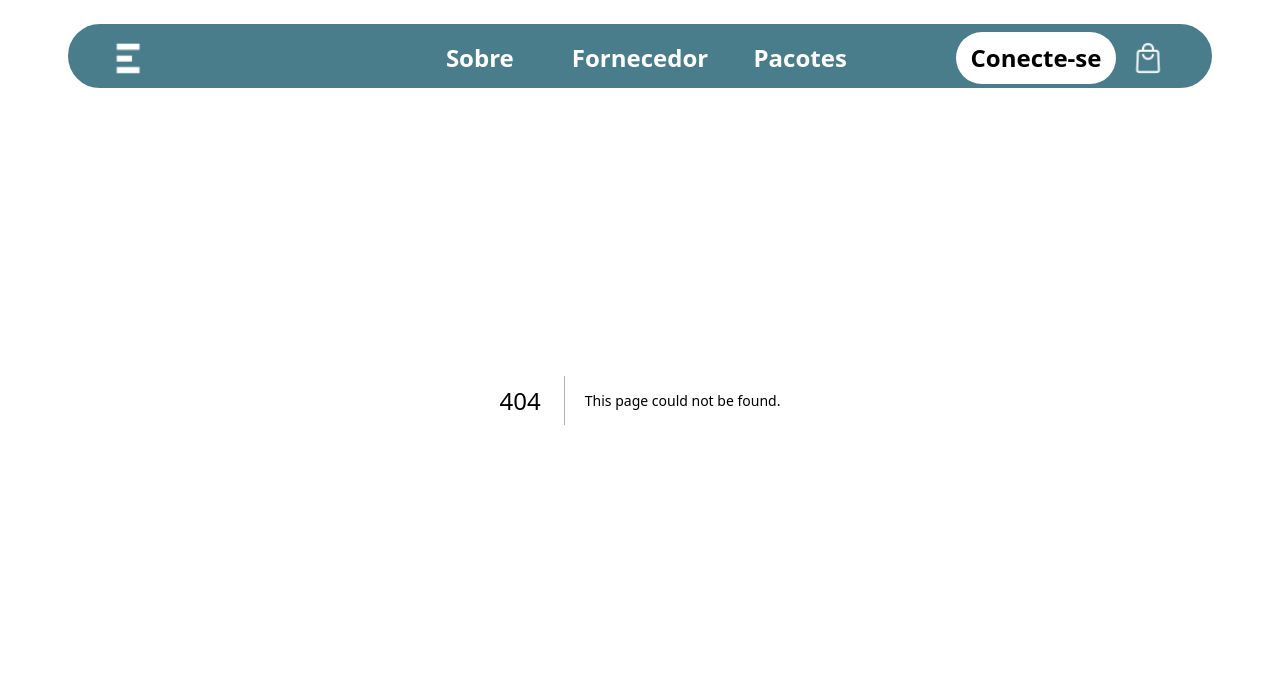
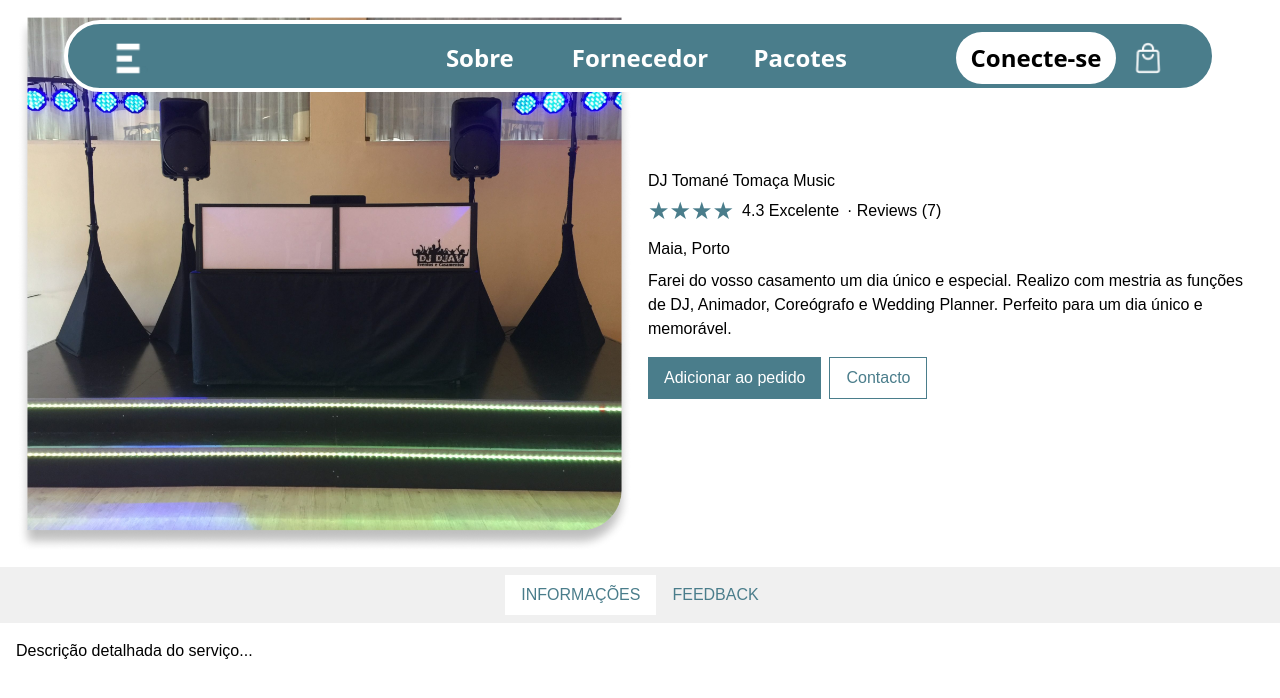
Before and after one commit to yanisfaquir/real_event2, a Next.js app: page /pageDetails in a window 1280 px wide. Before the commit this address had no page. Shown: the top 698 px of the page. Built offline with nearby package versions, Linux system fonts and the light colour scheme.

Commit message:
paginas de registo, e detalhes do serviço em especifico

```diff
--- a/src/pages/login.jsx
+++ b/src/pages/login.jsx
@@ -73,7 +73,7 @@ const LoginPage = () => {
               <GlobalButton
                 size="small"
                 type="primary"
-                path="/start"
+                path="/"
                 text="Login"
               />
             </div>
--- /dev/null
+++ b/src/pages/pageDetails.jsx
@@ -0,0 +1,109 @@
+import React, { useState } from 'react';
+import Image from 'next/image';
+
+const serviceData = {
+  nome: "DJ Tomané Tomaça Music",
+  avaliacao: 4.3,
+  totalReviews: 7,
+  localizacao: "Maia, Porto",
+  descricao: "Farei do vosso casamento um dia único e especial. Realizo com mestria as funções de DJ, Animador, Coreógrafo e Wedding Planner. Perfeito para um dia único e memorável.",
+  imagem: "/assets/pictures/servico.png",
+};
+
+const PageComponent = () => {
+  const [activeTab, setActiveTab] = useState('informacoes');
+  return (
+    <div style={{ fontFamily: 'Arial, sans-serif' }}>
+      <div style={{
+        display: 'flex',
+        alignItems: 'center',
+        justifyContent: 'space-between',
+        margin: '1rem',
+      }}>
+        <div style={{ flex: 1 }}>
+          <Image
+            src={serviceData.imagem}
+            alt={serviceData.nome}
+            width={500}
+            height={300}
+            layout="responsive"
+          />
+        </div>
+        <div style={{ flex: 1, paddingLeft: '1rem' }}>
+          <h2>{serviceData.nome}</h2>
+          <div style={{ display: 'flex', alignItems: 'center' }}>
+            <span style={{ fontSize: '1.5rem', marginRight: '0.5rem', color:'#4A7D8B'}}>{'★'.repeat(Math.round(serviceData.avaliacao))}</span>
+            <span>{serviceData.avaliacao} Excelente</span>
+            <span style={{ marginLeft: '0.5rem' }}>· Reviews ({serviceData.totalReviews})</span>
+          </div>
+          <div style={{ margin: '0.5rem 0' }}>
+            <span>{serviceData.localizacao}</span>
+          </div>
+          <p>{serviceData.descricao}</p>
+          <div style={{ display: 'flex', marginTop: '1rem' }}>
+            <button style={{
+              padding: '0.5rem 1rem',
+              marginRight: '0.5rem',
+              border: 'none',
+              backgroundColor: '#4A7D8B',
+              color: '#fff',
+              cursor: 'pointer',
+            }}>
+              Adicionar ao pedido
+            </button>
+            <button style={{
+              padding: '0.5rem 1rem',
+              border: '1px solid #4A7D8B',
+              backgroundColor: '#fff',
+              color: '#4A7D8B',
+              cursor: 'pointer',
+            }}>
+              Contacto
+            </button>
+          </div>
+        </div>
+      </div>
+      <div style={{
+        backgroundColor: '#f0f0f0',
+        display: 'flex',
+        justifyContent: 'center',
+        padding: '0.5rem 0',
+      }}>
+        <button style={{
+          padding: '0.5rem 1rem',
+          border: 'none',
+          color: '#4A7D8B',
+          backgroundColor: activeTab === 'informacoes' ? '#fff' : 'transparent',
+          cursor: 'pointer',
+        }} onClick={() => setActiveTab('informacoes')}>
+          INFORMAÇÕES
+        </button>
+        <button style={{
+          padding: '0.5rem 1rem',
+          border: 'none',
+          color: '#4A7D8B',
+          backgroundColor: activeTab === 'feedback' ? '#fff' : 'transparent',
+          cursor: 'pointer',
+        }} onClick={() => setActiveTab('feedback')}>
+          FEEDBACK
+        </button>
+      </div>
+      <div>
+        {activeTab === 'informacoes' && (
+          <div style={{ padding: '1rem' }}>
+            {/* Conteúdo de informações */}
+            <p>Descrição detalhada do serviço...</p>
+          </div>
+        )}
+        {activeTab === 'feedback' && (
+          <div style={{ padding: '1rem' }}>
+            {/* Conteúdo de feedback */}
+            <p>Feedback dos clientes...</p>
+          </div>
+        )}
+      </div>
+    </div>
+  );
+};
+
+export default PageComponent;
--- /dev/null
+++ b/src/pages/registo.jsx
@@ -0,0 +1,86 @@
+import React from 'react';
+import GlobalButton from '@/components/globalButton';
+import Image from 'next/image';
+
+const Registo = () => {
+  return (
+    <div className="min-h-screen flex mt-16 p-20 bg-[url('/assets/pictures/fundo.png')] bg-cover bg-no-repeat my-20 mx-20 rounded-[40px]">
+      <div className="w-1/2 relative">
+        <Image
+          src="/assets/pictures/registo.png"
+          alt="duas pessoas no pc"
+          layout="fill"
+          objectFit="contain"
+        />
+      </div>
+
+      <div className="w-1/2 flex justify-center items-center bg-white rounded-[40px] max-w-md md:max-w-lg ml-10">
+        <div className="w-full max-w-xs">
+          <h1 className="text-center text-4xl font-bold text-gray-700 mb-6">
+            Registo
+          </h1>
+          <form className="bg-white px-8 pt-6 pb-8 mb-4">
+          <div className="mb-4">
+              <label
+                className="block text-gray-700 text-sm font-bold mb-2"
+                htmlFor="email"
+              >
+                Nome
+              </label>
+              <input
+                className="shadow appearance-none border rounded w-full py-2 px-3 text-gray-700 leading-tight focus:outline-none focus:shadow-outline"
+                id="Nome"
+                type="Nome"
+                placeholder="Nome"
+              />
+            </div>
+            <div className="mb-4">
+              <label
+                className="block text-gray-700 text-sm font-bold mb-2"
+                htmlFor="email"
+              >
+                Email
+              </label>
+              <input
+                className="shadow appearance-none border rounded w-full py-2 px-3 text-gray-700 leading-tight focus:outline-none focus:shadow-outline"
+                id="email"
+                type="email"
+                placeholder="Email"
+              />
+            </div>
+            <div className="mb-6">
+              <label
+                className="block text-gray-700 text-sm font-bold mb-2"
+                htmlFor="password"
+              >
+                Password
+              </label>
+              <input
+                className="shadow appearance-none border rounded w-full py-2 px-3 text-gray-700 mb-3 leading-tight focus:outline-none focus:shadow-outline"
+                id="password"
+                type="password"
+                placeholder="******************"
+              />
+            </div>
+            <div className="flex justify-center">
+              <GlobalButton
+                size="small"
+                type="primary"
+                path="/"
+                text="Registar"
+              />
+            </div>
+            <div className="text-center mt-4">
+              <span className="text-gray-700">Já tem conta? </span>
+              <a href="/register" className="">
+                Login
+              </a>
+            </div>
+          </form>
+        </div>
+      </div>
+    </div>
+  );
+};
+
+export default Registo;
--- /dev/null
+++ b/src/pages/registoInicial.jsx
@@ -0,0 +1,82 @@
+import React, { useState } from 'react';
+import GlobalButton from '@/components/globalButton';
+import Image from 'next/image';
+
+const SelecaoRegisto = () => {
+  const [tipoRegisto, setTipoRegisto] = useState('cliente'); // 'cliente' ou 'fornecedor'
+
+  const handleSelectionChange = (event) => {
+    setTipoRegisto(event.target.value);
+  };
+
+  const handleSubmit = () => {
+    // Implemente a lógica para redirecionar o usuário ou realizar a ação adequada
+    console.log(tipoRegisto);
+  };
+
+  return (
+    <div className="min-h-screen flex mt-16 p-20 bg-[url('/assets/pictures/fundo.png')] bg-cover bg-no-repeat my-20 mx-20 rounded-[40px]">
+      <div className="w-1/2 relative">
+        <Image
+          src="/assets/pictures/registo.png"
+          alt="imagem representativa"
+          layout="fill"
+          objectFit="contain"
+        />
+      </div>
+
+      <div className="w-1/2 flex justify-center items-center bg-white rounded-[40px] max-w-md md:max-w-lg ml-10">
+        <div className="w-full max-w-xs">
+          <h1 className="text-center text-4xl font-bold text-gray-700 mb-6">
+            Registo
+          </h1>
+          <p className="text-center mb-4 text-gray-700">Qual tipo de registo deseja realizar?</p>
+          <div className="flex flex-col mb-4 items-center">
+          <div className="shadow appearance-none border rounded w-full py-4 px-3 text-gray-700 leading-tight focus:outline-none focus:shadow-outline mb-5">
+              <label>
+                <input
+                  type="radio"
+                  name="tipoRegisto"
+                  value="cliente"
+                  checked={tipoRegisto === 'cliente'}
+                  onChange={handleSelectionChange}
+                  className="mr-2"
+                />
+                <span className="text-gray-700 text-lg font-bold">Cliente</span>
+              </label>
+            </div>
+            <div className="shadow appearance-none border rounded w-full py-4 px-3 text-gray-700 leading-tight focus:outline-none focus:shadow-outline">
+              <label>
+                <input
+                  type="radio"
+                  name="tipoRegisto"
+                  value="fornecedor"
+                  checked={tipoRegisto === 'fornecedor'}
+                  onChange={handleSelectionChange}
+                  className="mr-2"
+                />
+                <span className="text-gray-700 text-lg font-bold">Fornecedor</span>
+              </label>
+            </div>
+          </div>
+          <div className="flex justify-center">
+            <GlobalButton
+              size="small"
+              type="primary"
+              path="/registo"
+              text="Registar"
+            />
+          </div>
+          <div className="text-center mt-4">
+              <span className="text-gray-700">Já tem conta? </span>
+              <a href="/registo" className="">
+                Login
+              </a>
+            </div>
+        </div>
+      </div>
+    </div>
+  );
+};
+
+export default SelecaoRegisto;
```
Also changed, not shown: public/assets/pictures/servico.png (added), 1 other file (tests, documents, lock files or other folders).
